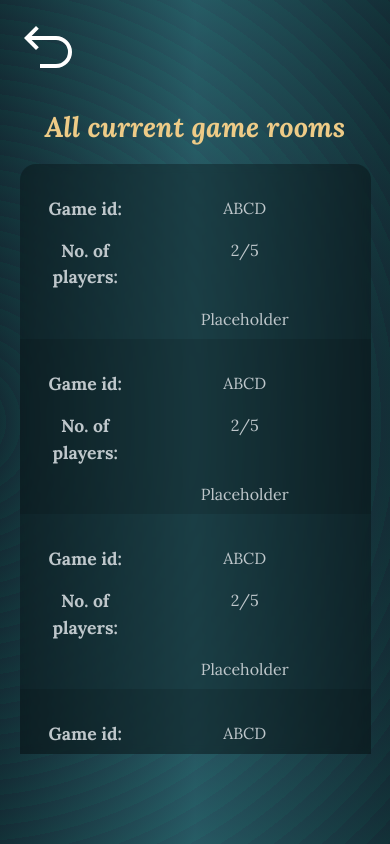
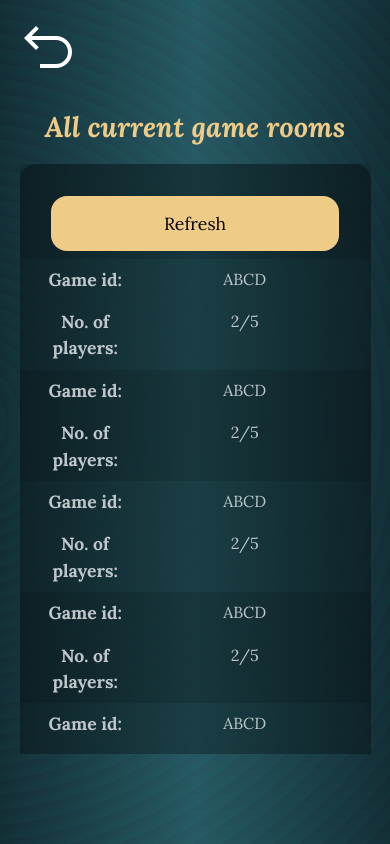
Before and after one commit to bartoszmrosek/Blackjack-Game, a React (Vite) app: page /Blackjack-Game/rooms in a window 390 px wide. Built offline with nearby package versions, Linux system fonts and the light colour scheme.

Commit message:
Responsive design for rooms

```diff
--- a/src/index.css
+++ b/src/index.css
@@ -37,6 +37,14 @@ button{
   font-family: inherit;
 }
 
+button:hover{
+  filter: brightness(0.7);
+}
+
+button:active{
+  transform: scale(0.95);
+}
+
 .svgChipText{
   font-variant-caps:normal;
   font-variant-east-asian:normal;
--- a/src/pages/Rooms/Rooms.module.css
+++ b/src/pages/Rooms/Rooms.module.css
@@ -56,7 +56,11 @@
 }
 
 .tableTh{
-    background-color: rgba(0,0,0, 0.3);
+    top: 0;
+    position: sticky;
+    z-index: 1;
+    background-color: rgba(0,0,0, 0.6);
+    backdrop-filter: blur(4px);
 }
 
 .mainTable > * > tr:nth-last-of-type(2n){
@@ -71,18 +75,88 @@ td[data-cell="No. of players: "]{
     width: 50%;
 }
 
+.refreshTh{
+    vertical-align: middle;
+    text-align: center;
+}
+
+.joinGameBtn{
+    padding: 1rem 1.5rem;
+
+    border: 0;
+    border-radius: 2rem;
+
+    background-color: var(--positiveColor);
+
+    font-size: 100%;
+}
+
+.refreshBtn{
+    background-color: transparent;
+
+    border: 0;
+
+    aspect-ratio: 1/1;
+    width: 3em;
+
+    transition: transform 0.75s;
+}
+
+.refreshBtn:hover{
+    transform: rotate(360deg);
+}
+
+.mobileOptions, .mobileOnlyTh{
+    display: none;
+}
+
+.createGameEnd{
+    text-align: center;
+}
+
+.createGameEnd > td{
+    padding: 2rem 0;
+}
+
+.inGameTableBtn{
+    width: 90%;
+
+    padding: 1rem 1.5rem;
+
+    border-radius: 1rem;
+    border: 0;
+
+    background-color: var(--positiveColor);
+
+    font-size: 110%;
+}
+
 @media (max-width: 650px){
-    .tableTh{
+    .tableTh ,.createGameEnd{
         display: none;
     }
-    .tableTd{
+    .tableTd, .begginingTableTd{
         display: grid;
         grid-template-columns: 10ch auto;
         padding: 0.5rem 1rem;
         text-align: center;
         width: 100% !important;
     }
-    .tableTd:first-of-type{
+    .begginingTableTd{
+        justify-items: center;
+    }
+    .inGameTableBtn{
+        grid-column: span 2;
+    }
+    .joinGameBtn{
+        width: 50%;
+        margin: auto;
+        padding: 0.5rem 0.75rem;
+    }
+    .mobileOptions{
+        display: block;
+    }
+    .begginingTableTd:first-of-type{
         padding-top: 2rem;
     }
     .tableTd::before{
--- a/src/pages/Rooms/Rooms.tsx
+++ b/src/pages/Rooms/Rooms.tsx
@@ -2,8 +2,10 @@ import React from "react";
 import { StyledMainWrapper } from "../../components/StyledMainWrapper/StyledMainWrapper";
 import { GoBackButton } from "../../components/Overlays/GoBackButton/GoBackButton";
 import styles from "./Rooms.module.css";
+import { useAppSelector } from "../../hooks/reduxHooks";
 
 const Rooms: React.FC = () => {
+    const isUserLogged = useAppSelector(state => state.onlineUser.id) !== -1;
     return (
         <StyledMainWrapper classNames={styles.roomsWrapper}>
             <h1 className={styles.tableCaption}>All current game rooms</h1>
@@ -14,18 +16,48 @@ const Rooms: React.FC = () => {
                             <tr>
                                 <th className={styles.tableTh}>Game id</th>
                                 <th className={styles.tableTh}>No. of players</th>
-                                <th className={styles.tableTh} />
+                                {isUserLogged && (
+                                    <th className={`${styles.tableTh} ${styles.refreshTh}`}>
+                                        <button className={styles.refreshBtn}>
+                                            <img
+                                                src="/Graphics/refresh.svg"
+                                            />
+                                        </button>
+                                    </th>
+                                )}
+
                             </tr>
                         </thead>
                         <tbody>
+                            <tr className={styles.mobileOptions}>
+                                <td className={styles.begginingTableTd}>
+                                    <button className={styles.inGameTableBtn}>Refresh</button>
+                                </td>
+                                {isUserLogged && (
+                                    <td className={styles.begginingTableTd}>
+                                        <button className={styles.inGameTableBtn}>Create & Join</button>
+                                    </td>
+                                )}
+                            </tr>
                             {[0, 1, 2, 3, 4, 5, 6, 7, 8, 9, 10, 11, 12, 13, 14, 15, 16, 17, 18].map((el) => (
                                 <tr key={el}>
                                     <td data-cell="Game id: " className={styles.tableTd}>ABCD</td>
                                     <td data-cell="No. of players: " className={styles.tableTd}>2/5</td>
-                                    <td className={styles.tableTd}>Placeholder</td>
+                                    {isUserLogged && (
+                                        <td className={styles.tableTd}>
+                                            <button className={styles.joinGameBtn}>Join</button>
+                                        </td>
+                                    )}
                                 </tr>
                             ))
                     }
+                            {isUserLogged && (
+                                <tr className={styles.createGameEnd}>
+                                    <td colSpan={3}>
+                                        <button className={styles.inGameTableBtn}>Create & join game</button>
+                                    </td>
+                                </tr>
+                            )}
                         </tbody>
                     </table>
                 </div>
```
Also changed, not shown: public/Graphics/refresh.svg (added).
